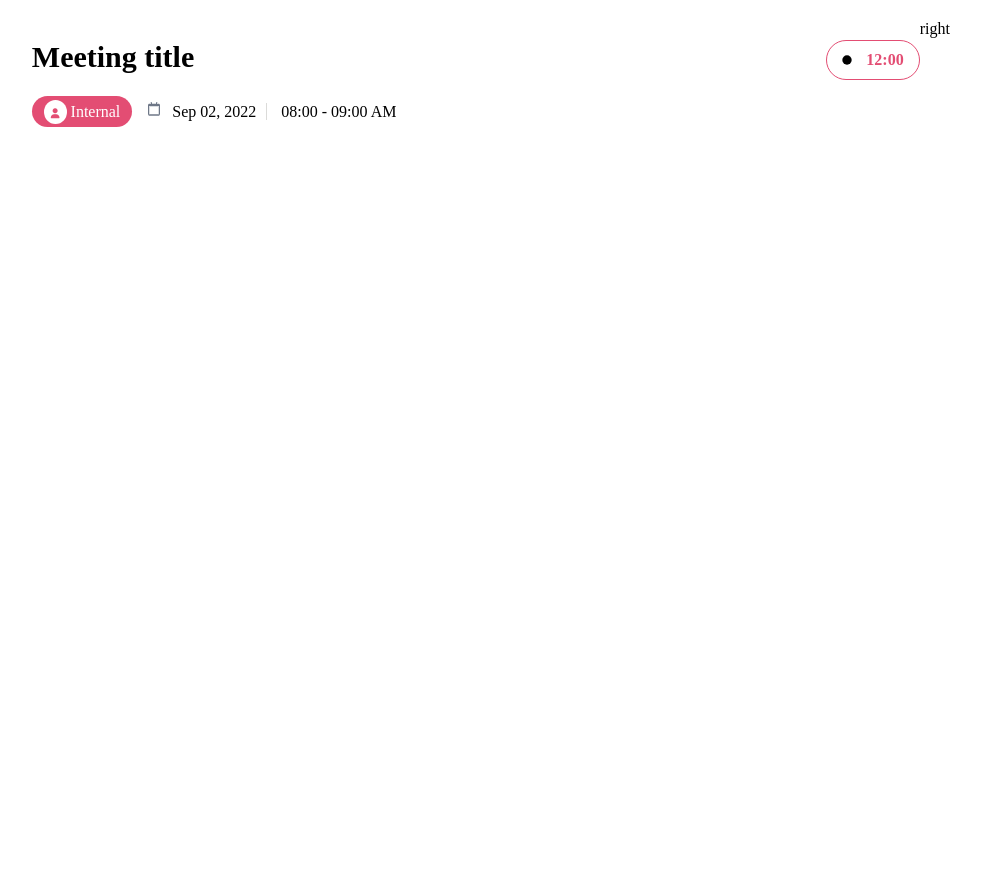
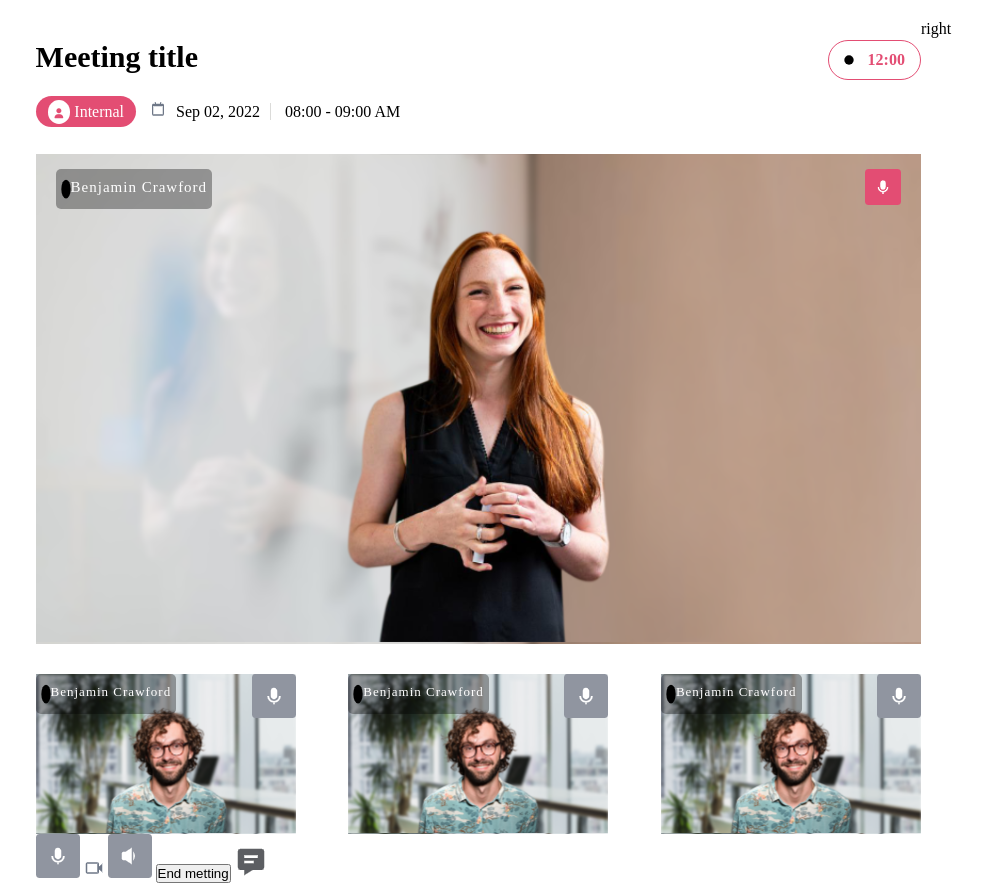
Before and after one commit to DaoNgocAnhKhoi/BaiTapTuan5, a plain HTML site: page index.html in a window 1280 px wide. Shown: the top 890 px of the page, without its empty margins (11-994 px from the left). Drawn offline with Linux system fonts and the light colour scheme; files whose address does not match are found by name.

Commit message:
chua xong

```diff
--- a/css/index.css
+++ b/css/index.css
@@ -79,5 +79,51 @@
     border-right: 1px solid #DBDBD9;
 }
 
+#center .carousel .carousel__container {
+    background-image: url("/img/img_big.png");
+    background-size: contain;
+    width: 845px;
+    height: 460px;
+    margin-top: 30px;
+}
+
+#center .carousel__container {
+    padding: 15px 20px;
+    display: flex;
+    justify-content: space-between;
+}
+
+#center .carousel__container .carousel__name {
+    display: flex;
+    font-size: 15px;
+    padding: 10px 5px;
+    background-color: rgba(0, 0, 0, 0.336);
+    color: white;
+    font-weight: 300;
+    letter-spacing: 1px;
+    border-radius: 5px;
+    height: 20px;
+}
+
+#center .carousel__list .carousel__list__container {
+    display: flex;
+    justify-content: space-between;
+}
+
+#center .carousel__container .carousel__name img {
+    width: 10px;
+}
+
+#center .carousel__list .carousel__container {
+    padding: 0;
+    background-image: url(/img/img2.png);
+    width: 260px;
+    height: 160px;
+}
+
+#center .carousel__list .carousel__container .carousel__name {
+    font-size: 13px;
+}
+
 
 /* EAECEE  */
--- a/index.html
+++ b/index.html
@@ -67,6 +67,7 @@
 <body>
     <div id="wrapper">
         <div id="container">
+            <table></table>
             <div id="left">
                 <div id="left_above">
                     <img class="item" style="width: 53px; margin: 0;" src="./img/logo.png" alt="">
@@ -94,6 +95,55 @@
                         <span class="title_diff">08:00 - 09:00 AM</span>
                     </div>
                 </div>
+
+                <div class="carousel">
+                    <div class="carousel__container">
+                        <div class="carousel__name">
+                            <img src="./img/Location_dot_black.svg" alt=""> Benjamin Crawford
+                        </div>
+                        <div>
+                            <img src="./img/mic_color.png" alt="">
+                        </div>
+                    </div>
+
+                    <div class="carousel__list">
+                        <div class="carousel__list__container">
+                            <div class="carousel__container item">
+                                <div class="carousel__name">
+                                    <img src="./img/Location_dot_black.svg" alt=""> Benjamin Crawford
+                                </div>
+                                <div>
+                                    <img src="./img/mic_grey_color.png" alt="">
+                                </div>
+                            </div>
+
+                            <div class="carousel__container item">
+                                <div class="carousel__name">
+                                    <img src="./img/Location_dot_black.svg" alt=""> Benjamin Crawford
+                                </div>
+                                <div>
+                                    <img src="./img/mic_grey_color.png" alt="">
+                                </div>
+                            </div>
+                            <div class="carousel__container item">
+                                <div class="carousel__name">
+                                    <img src="./img/Location_dot_black.svg" alt=""> Benjamin Crawford
+                                </div>
+                                <div>
+                                    <img src="./img/mic_grey_color.png" alt="">
+                                </div>
+                            </div>
+                        </div>
+                    </div>
+                </div>
+
+                <div>
+                    <img src="./img/mic_grey_color.png" alt="">
+                    <img src="./img/cam_small.png" alt="">
+                    <img src="./img/speaker_grey_color.png" alt="">
+                    <button>End metting</button>
+                    <img src="./img/chatting.png" alt="">
+                </div>
             </div>
             <div id="right">right</div>
         </div>
```
